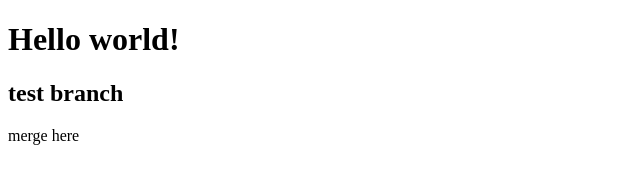
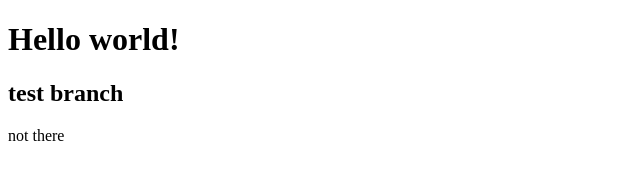
Before and after one commit to DrDue/test, a plain HTML site: page Index.html in a window 1280 px wide. Shown: the full height of the page, 0-640 px from the left. Drawn offline with Linux system fonts and the light colour scheme.

Commit message:
mergetest

```diff
--- a/Index.html
+++ b/Index.html
@@ -9,6 +9,6 @@
     <h1>Hello world!</h1>
     <h2>test branch</h2>
 
-    <div>merge here</div>
+    <div>not there</div>
 </body>
 </html>
```
